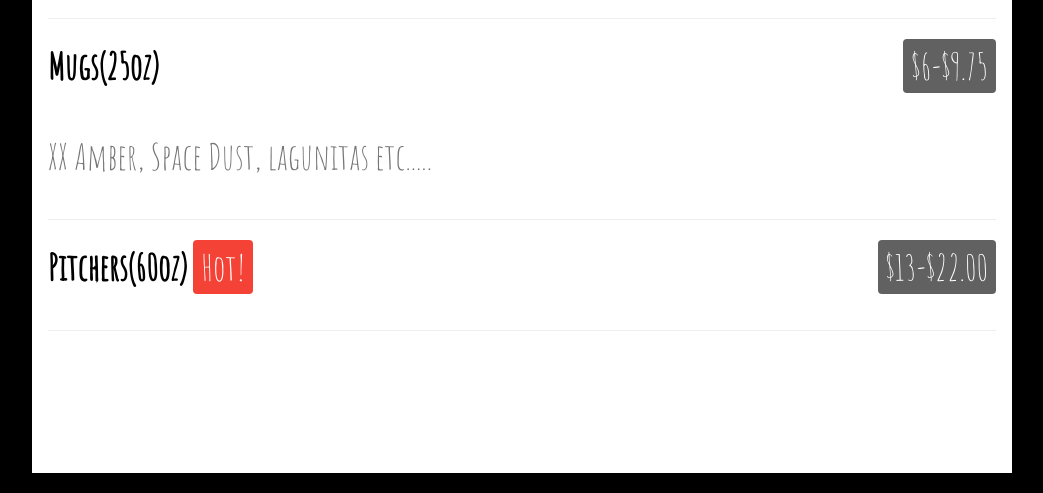
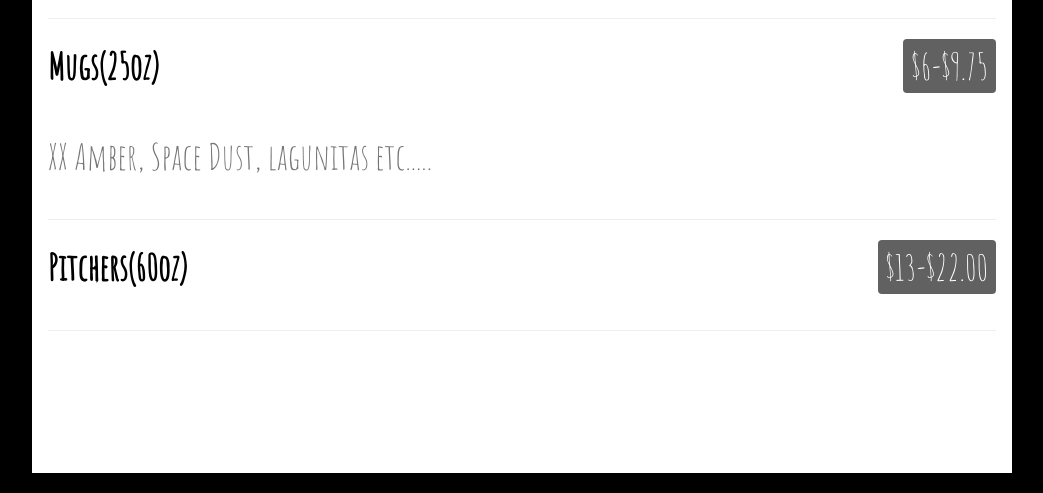
Before and after one commit to Erik312/boobs1, a Flask app: page / in a window 1280 px wide. Shown: the part 1720-2213 px from the top of the page, without its empty margins (118-1161 px from the left). Run offline with Flask 2, Linux system fonts and the light colour scheme; some libraries are stand-ins or nearby versions.

Commit message:
commit message

```diff
--- a/templates/index.html
+++ b/templates/index.html
@@ -35,7 +35,7 @@ body,h1,h2,h3,h4,h5,h6 {font-family: "Amatic SC", sans-serif}
   </div>
   <div class="w3-display-middle w3-center">
     <span class="w3-text-white w3-hide-small" style="font-size:100px"><br>Britestar Tavern</span>
-    <span class="w3-text-white w3-hide-large w3-hide-medium" style="font-size:60px"><b>thin<br>Britestar Tavern</b></span>
+    <span class="w3-text-white w3-hide-large w3-hide-medium" style="font-size:60px"><b><br>Britestar Tavern</b></span>
     <p><a href="#menu" class="w3-button w3-xxlarge w3-black">What we offer</a></p>
   </div>
 </header>
@@ -74,7 +74,7 @@ body,h1,h2,h3,h4,h5,h6 {font-family: "Amatic SC", sans-serif}
       <p class="w3-text-grey">XX Amber, Space Dust, lagunitas etc.....</p>
       <hr>
 
-      <h1><b>Pitchers(60oz)</b> <span class="w3-tag w3-red w3-round">Hot!</span><span class="w3-right w3-tag w3-dark-grey w3-round">$13-$22.00</span></h1>
+      <h1><b>Pitchers(60oz)</b> <span class="w3-right w3-tag w3-dark-grey w3-round">$13-$22.00</span></h1>
       <p class="w3-text-grey"> </p>
       <hr>
 
```
